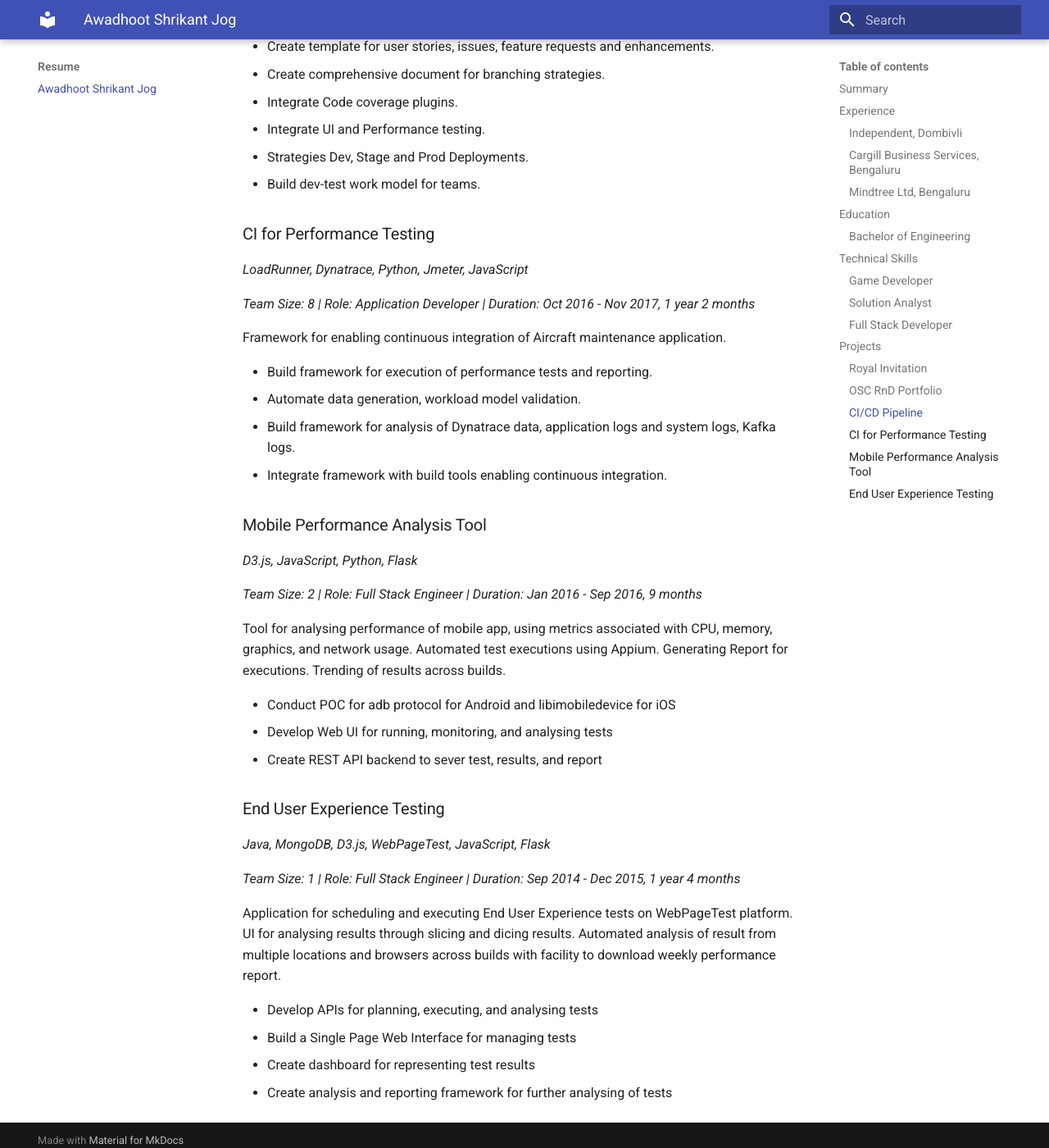
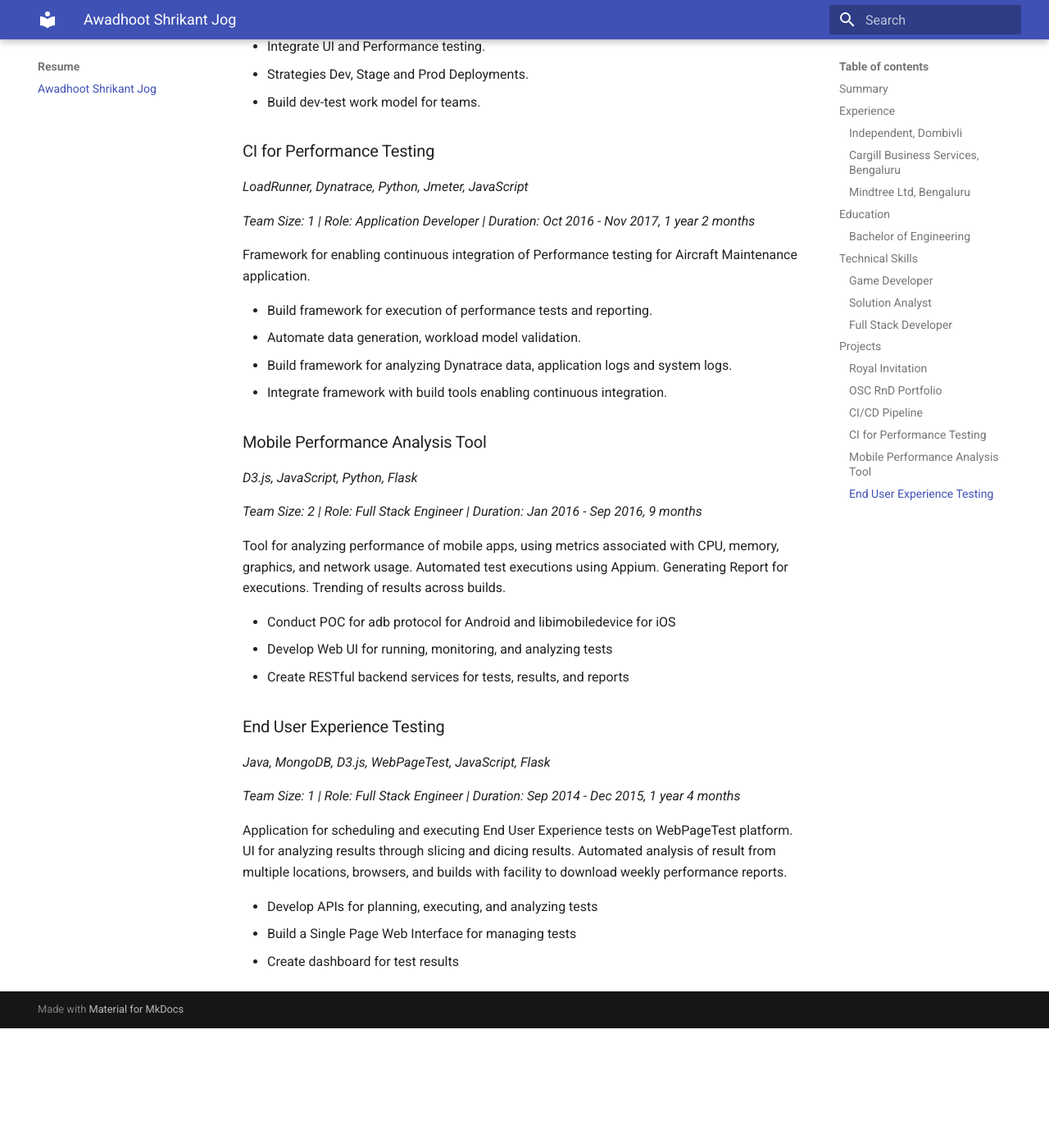
Before and after one commit to jawadhoot/resume, an MkDocs documentation site: the page built from docs/index.md, in a window 1280 px wide and 1400 px high, scrolled down 2530 px. Shown: the whole window at 82% size. Built offline with MkDocs 1.6.1 and Material for MkDocs 9.7.7, drawn with Linux system fonts in a browser that asks for light colours; after the commit the page ends 3784 px from its top, so only the background shows below that; some of the changed text lies outside the part shown.

Commit message:
fix typos

```diff
--- a/docs/index.md
+++ b/docs/index.md
@@ -56,12 +54,12 @@
 
 *Team Size: 1 | Role: Game Designer | Duration: Mar 2020 - Present*
 
-Royal Invitation is a 2D top-down point-and-click, story-based adventure game. It has Inventory system, exploration, achievement and turn-based action.
+Royal Invitation is a 2D, top-down, point-and-click, story-based adventure game. It has Inventory system, Exploration, Achievements and turn-based action.
 
 - Design and Build core game mechanics.
 - Source sprites and music for the game.
 - Create additional pixel sprites.
-- Add Steam DRM to the game.
+- Integrate DRMs into the game.
 
 ### OSC RnD Portfolio
 
@@ -83,7 +80,7 @@
 
 *Team Size: 4 | Role: - Full Stack Engineer | Duration: Sep 2018 - Feb 2019, 6 months*
 
-Project to showcase End to End - Pipeline, from user story to prod deployment. Extensive documentation of each stage of this, from user story creation, branch strategies, deployments, and testing.
+Project to showcase End to End application development pipeline, from user story to production deployment.
 
 - Create template for user stories, issues, feature requests and enhancements.
 - Create comprehensive document for branching strategies.
@@ -96,13 +93,13 @@
 
 *LoadRunner, Dynatrace, Python, Jmeter, JavaScript*
 
-*Team Size: 8 | Role: Application Developer | Duration: Oct 2016 - Nov 2017, 1 year 2 months*
+*Team Size: 1 | Role: Application Developer | Duration: Oct 2016 - Nov 2017, 1 year 2 months*
 
-Framework for enabling continuous integration of Aircraft maintenance application.
+Framework for enabling continuous integration of Performance testing for Aircraft Maintenance application.
 
 - Build framework for execution of performance tests and reporting.
 - Automate data generation, workload model validation.
-- Build framework for analysis of Dynatrace data, application logs and system logs, Kafka logs.
+- Build framework for analyzing Dynatrace data, application logs and system logs.
 - Integrate framework with build tools enabling continuous integration.
 
 ### Mobile Performance Analysis Tool
@@ -111,11 +108,11 @@
 
 *Team Size: 2 | Role: Full Stack Engineer | Duration: Jan 2016 - Sep 2016, 9 months*
 
-Tool for analysing performance of mobile app, using metrics associated with CPU, memory, graphics, and network usage. Automated test executions using Appium. Generating Report for executions. Trending of results across builds.
+Tool for analyzing performance of mobile apps, using metrics associated with CPU, memory, graphics, and network usage. Automated test executions using Appium. Generating Report for executions. Trending of results across builds.
 
 - Conduct POC for adb protocol for Android and libimobiledevice for iOS
-- Develop Web UI for running, monitoring, and analysing tests
-- Create REST API backend to sever test, results, and report
+- Develop Web UI for running, monitoring, and analyzing tests
+- Create RESTful backend services for tests, results, and reports
 
 ### End User Experience Testing
 
@@ -123,9 +120,8 @@
 
 *Team Size: 1 | Role: Full Stack Engineer | Duration: Sep 2014 - Dec 2015, 1 year 4 months*
 
-Application for scheduling and executing End User Experience tests on WebPageTest platform. UI for analysing results through slicing and dicing results. Automated analysis of result from multiple locations and browsers across builds with facility to download weekly performance report.
+Application for scheduling and executing End User Experience tests on WebPageTest platform. UI for analyzing results through slicing and dicing results. Automated analysis of result from multiple locations, browsers, and builds with facility to download weekly performance reports.
 
-- Develop APIs for planning, executing, and analysing tests
+- Develop APIs for planning, executing, and analyzing tests
 - Build a Single Page Web Interface for managing tests
-- Create dashboard for representing test results
-- Create analysis and reporting framework for further analysing of tests
+- Create dashboard for test results
```
Also changed, not shown: other parts of docs/index.md (+8 -11 lines).
